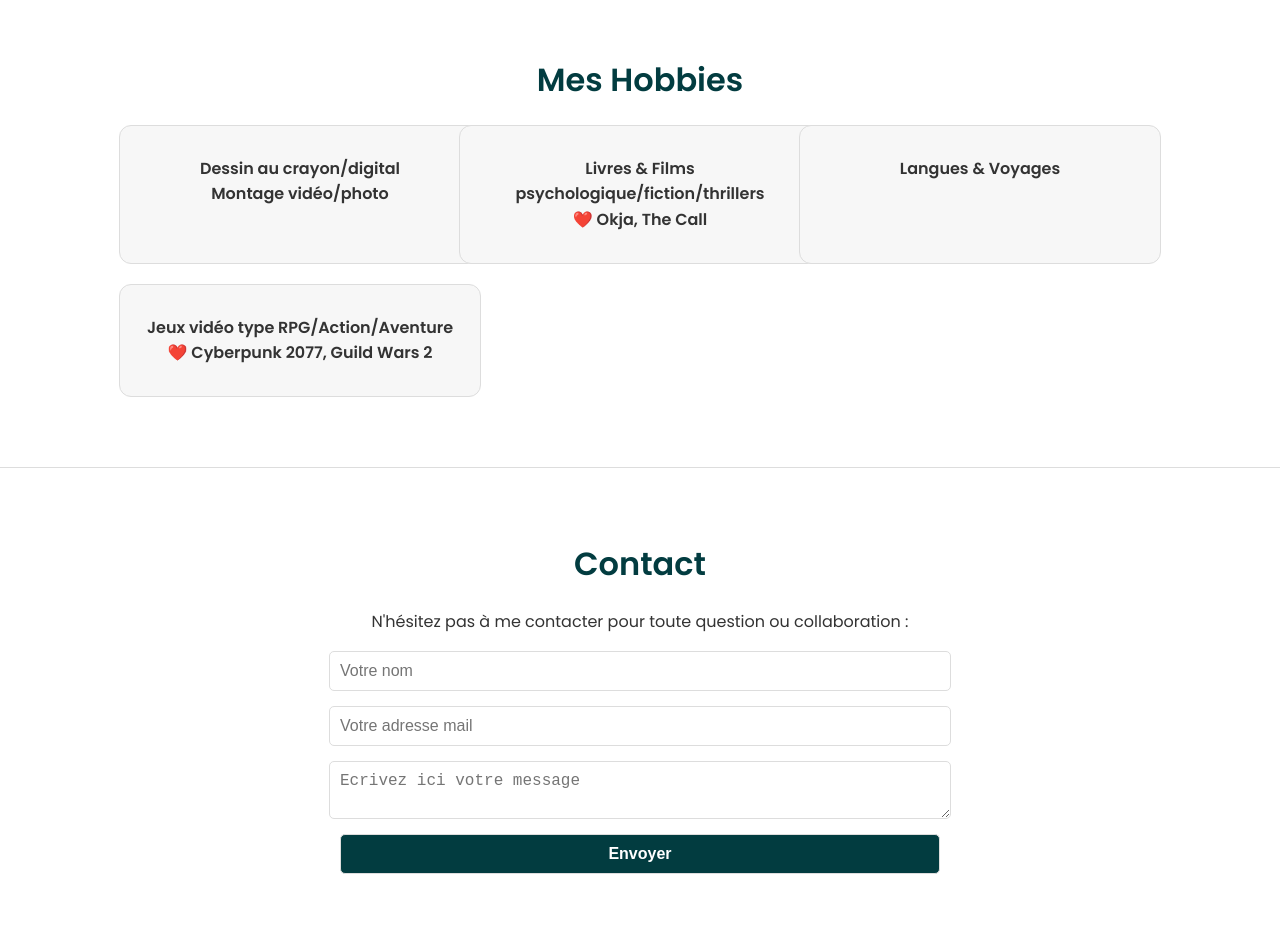
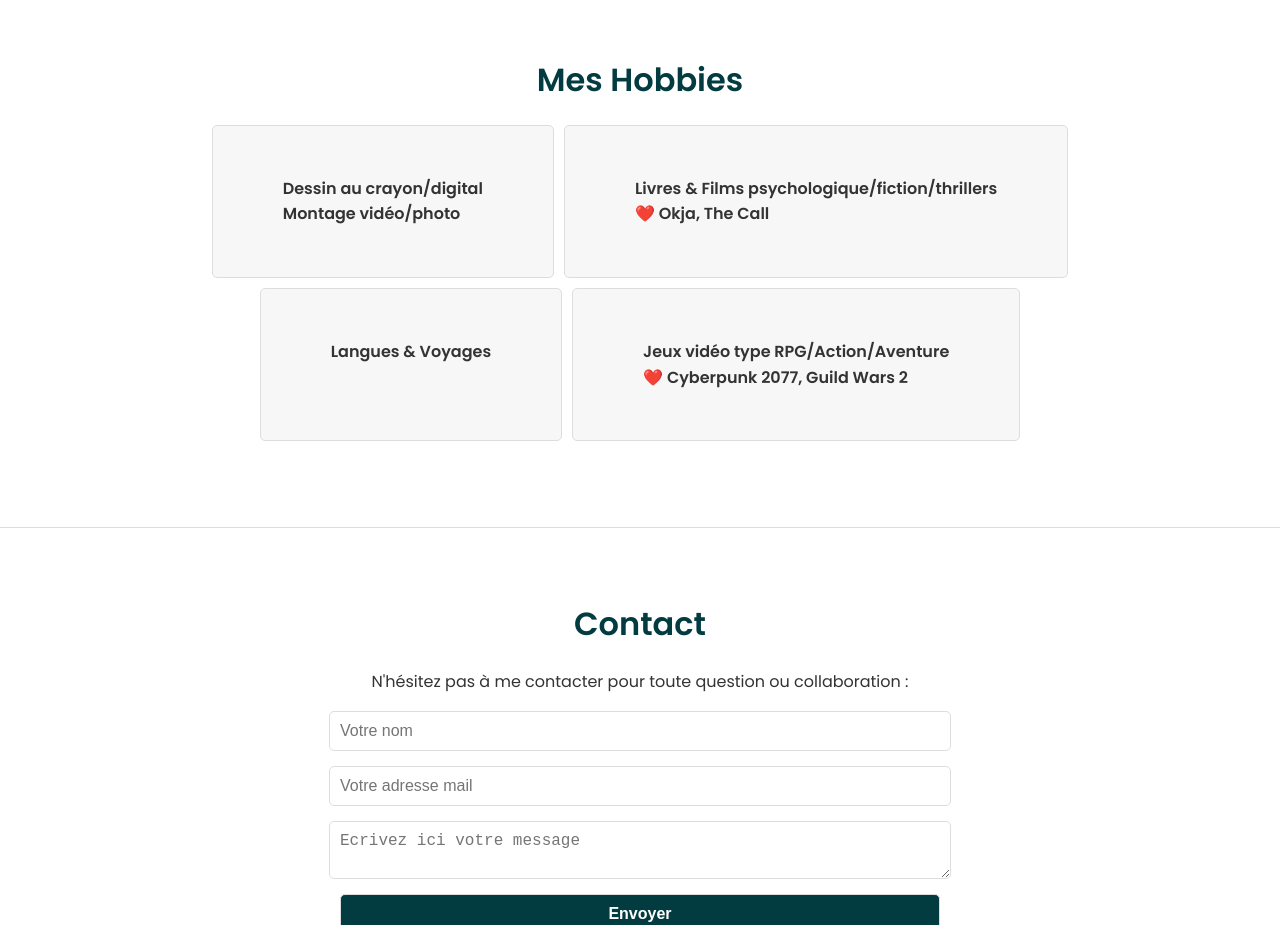
Before and after one commit to unilimjf/cv_portfolio_jade_faroux, a plain HTML site: page index.html in a window 1280 px wide. Shown: the part 3000-3925 px from the top of the page. Drawn offline with Linux system fonts and the light colour scheme.

Commit message:
style.css

```diff
--- a/style.css
+++ b/style.css
@@ -179,23 +179,18 @@ header nav ul li a:hover {
 #hobbies ul {
     list-style: none;
     padding: 0;
-    margin: 0 auto;
-    display: grid;
-    grid-template-columns: repeat(auto-fit, minmax(250px, 1fr));
-    gap: 20px;
-    max-width: 1000px;
-    justify-items: center;
+    display: flex;
+    flex-wrap: wrap;
+    justify-content: center;
+    gap: 10px;
 }
 
 #hobbies ul li {
     background-color: #f7f7f7;
     border: 1px solid #ddd;
-    border-radius: 12px;
-    padding: 30px 20px;
+    border-radius: 5px;
+    padding: 50px 70px;
     font-weight: bold;
-    width: 100%;
-    text-align: center;
-    transition: transform 0.3s ease, box-shadow 0.3s ease;
 }
 
 #hobbies ul li:hover {
```
